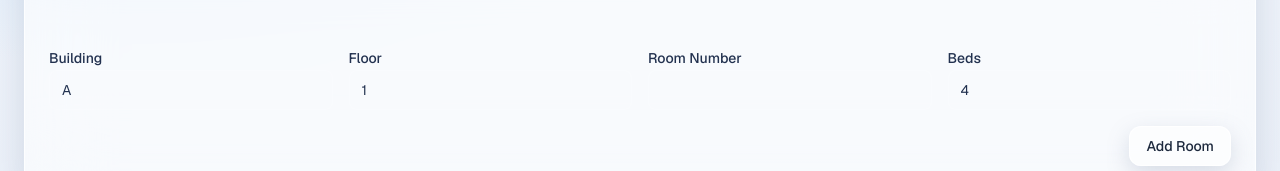
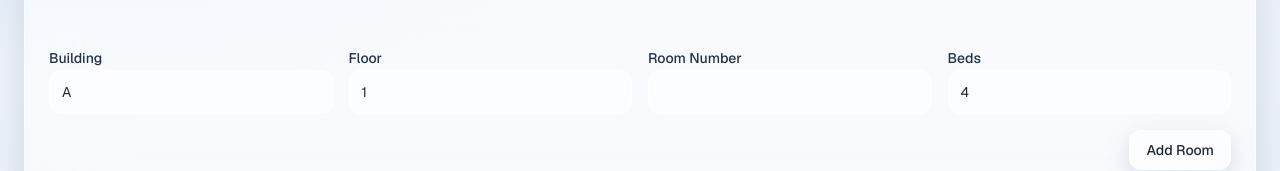
Before and after one commit to Kishor0513/Hostel-Management-System, a Next.js app: page /admin/rooms in a window 1280 px wide. Shown: the part 181-352 px from the top of the page. Built offline with nearby package versions, Linux system fonts and the light colour scheme; no server answers; the database is empty.

Commit message:
chore: update src/components/ui/input.tsx

```diff
--- a/src/components/ui/input.tsx
+++ b/src/components/ui/input.tsx
@@ -1,14 +1,14 @@
-import * as React from "react";
+import * as React from 'react';
 
-import { cn } from "@/lib/utils";
+import { cn } from '@/lib/utils';
 
 export function Input(props: React.InputHTMLAttributes<HTMLInputElement>) {
 	return (
 		<input
 			{...props}
 			className={cn(
-        "flex h-10 w-full rounded-lg border border-white/15 bg-white/5 px-3 py-2 text-sm outline-none placeholder:text-white/40 focus:border-white/25 focus:ring-2 focus:ring-white/10",
-        props.className
+				'flex h-11 w-full rounded-xl border border-slate-300/80 bg-white/75 px-3 py-2 text-sm text-slate-800 outline-none placeholder:text-slate-400 focus:border-sky-300 focus:ring-2 focus:ring-sky-200/60 dark:border-slate-500/50 dark:bg-slate-900/45 dark:text-slate-100 dark:placeholder:text-slate-400 dark:focus:border-sky-500 dark:focus:ring-sky-500/40',
+				props.className,
 			)}
 		/>
 	);
```
Lines whose indentation alone changed are shown as unchanged.
